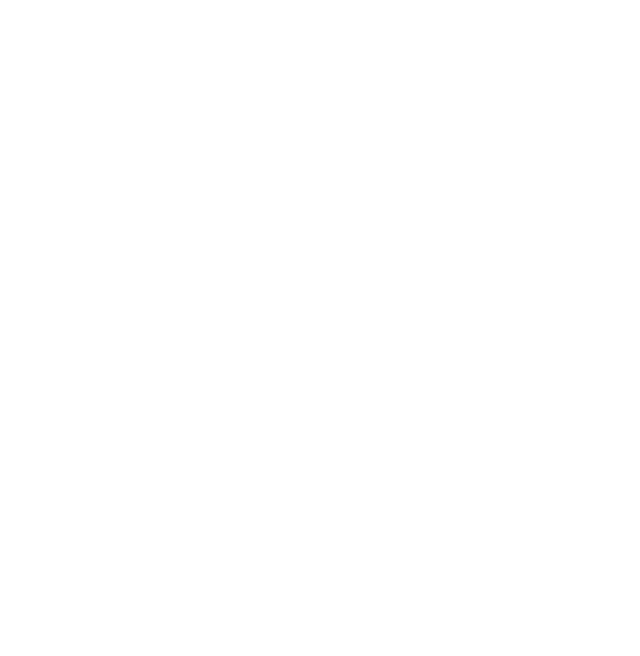
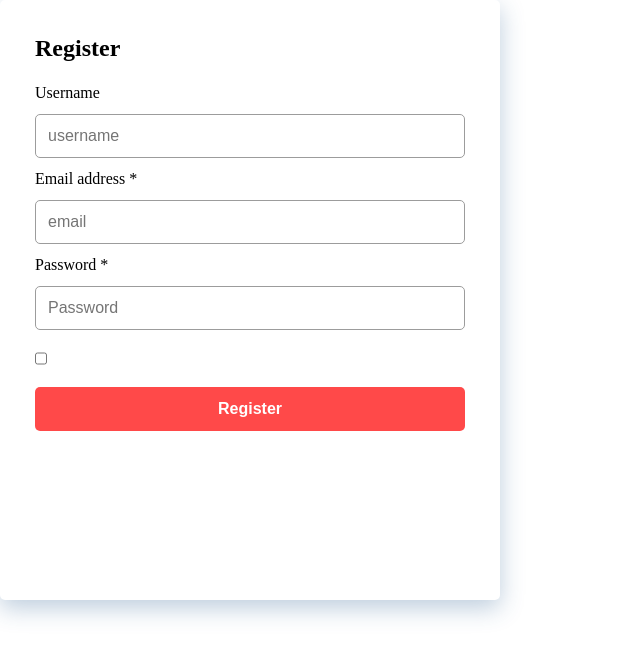
Before and after one commit to Noman-Nom/University-Course-Projects-, a React (Vite) app in the folder resturant-app/: page /signup in a window 1280 px wide. Before the commit this address had no page. Shown: the top 656 px of the page, without its empty margins (0-640 px from the left). Built offline with nearby package versions, Linux system fonts and the light colour scheme.

Commit message:
authenthication added

```diff
--- a/resturant-app/src/App.jsx
+++ b/resturant-app/src/App.jsx
@@ -12,6 +12,8 @@
 import AllFoodPage from './Pages/AllFoodPage/AllFoodPage'
 import AddNew from './Components/AddNew/AddNew'
 import CartPage from './Pages/CartPage/CartPage'
+import Login from './Components/Login/Login'
+import SignUp from './Components/SignUp/SignUp'
 
 const App = () => {
   return (
@@ -26,6 +28,8 @@
      <Route path='/food' element={<AllFoodPage/>} />
      <Route path='/addFood' element={<AddNew/>} />
      <Route path='/cart' element={<CartPage/>} />
+     <Route path='/login' element={<Login/>} />
+     <Route path='/signup' element={<SignUp/>} />
 
       </Routes>
       </BrowserRouter>
--- /dev/null
+++ b/resturant-app/src/Components/Login/Login.jsx
@@ -0,0 +1,71 @@
+import React, { useState } from 'react'
+import './Login.scss'
+import { useNavigate } from 'react-router'
+import Validation from '../../LoginValidation'
+import axios from 'axios'
+
+const Login = () => {
+
+  const navigate = useNavigate()
+  const [values, setValues] = useState({
+
+      email: "",
+      password: ""
+  })
+  const [error, setError] = useState([])
+
+
+  const handleInput = (e) => {
+
+
+    setValues((prev)=>({...prev, [e.target.name]: e.target.value}))
+}
+
+const handleSubmit = (e) => {
+
+  e.preventDefault()
+
+  setError(Validation(values))
+  if(error.email === "" && error.password === ""){
+      axios.post("http://localhost:8802/login", values)
+      .then(res =>{
+              if(res.data ==="success" ){
+
+                  navigate('/')
+              }else{
+                  alert('no record existed')
+              }
+      })
+      .catch(err =>{
+        console.log(err)
+      })
+    }
+
+}
+
+  return (
+    <form>
+      <div className="container">
+        <h2>Login</h2>
+        <label >Enter Email *</label>
+        <input onChange={handleInput} name='email' type="text" placeholder="Email or username" id="email" />
+
+        {error.email && <span>{error.email}</span>}
+        <label >Password *</label>
+        <input onChange={handleInput} name='password' type="text" placeholder="Password" id="password" />
+        {error.password && <span>{error.password}</span>}
+        <div className="check_inp">
+            <input type="checkbox" name="remember" id="rememberMe" />
+            <p>Remember me</p>
+
+        </div>
+
+        <button onClick={handleSubmit} type='submit' id="sign_in_btn">Login</button>
+        <p> <a href="#" target="_blank">Lost Your password?</a></p>
+    </div>
+
+    </form>
+  )
+}
+
+export default Login
--- /dev/null
+++ b/resturant-app/src/Components/Login/Login.scss
@@ -0,0 +1,63 @@
+
+
+.container {
+    display: flex;
+    flex-direction: column;
+    padding: 35px;
+    gap: 15px;
+    width: 500px;
+    height: 500px;
+    border-radius: 5px;
+    background-color: #fff;
+    box-shadow: 0px 8px 24px rgba(37,91, 143, 0.3);
+
+    h2{
+        margin-bottom: 10px;
+    }
+
+    input{
+        width: 100%;
+        padding: 12px;
+        font-size: 16px;
+        border-radius: 5px;
+        border: 1px solid #9c9c9c;
+        outline: 0;
+
+    }
+    p{
+        font-size: 14px;
+        cursor: pointer;
+        color: #3c3c3cb8;
+
+        a{
+            text-decoration: none;
+            color: #3c3c3cb8;
+        }
+    }
+
+    .check_inp{
+        display: flex;
+        gap: 5px;
+        margin-top: 10px;
+
+        input{
+            padding: 0;
+            width: 15px;
+            cursor: pointer;
+        }
+    }
+
+    button{
+        width: 100%;
+        padding: 13px;
+        font-weight: bold;
+        cursor: pointer;
+        font-size: 16px;
+        background-color: rgba(255, 0, 0, 0.712);
+        border: none;
+        color: white;
+        margin-top: 10px;
+        border-radius: 5px;
+
+    }
+}
--- a/resturant-app/src/Components/Navbar/Navbar.jsx
+++ b/resturant-app/src/Components/Navbar/Navbar.jsx
@@ -47,9 +47,7 @@
             <li><Link to='/food'>Foods</Link>
               <div />
             </li>
-            <li><Link>Services</Link>
-              <div />
-            </li>
+
             <li><Link to='/cart'>Cart Products</Link>
               <div />
             </li>
--- /dev/null
+++ b/resturant-app/src/Components/SignUp/SignUp.jsx
@@ -0,0 +1,64 @@
+import React from 'react'
+import './SignUp.scss'
+import Validation from '../../SignupValidation'
+import { useState } from 'react'
+import { useNavigate } from 'react-router'
+import axios from 'axios'
+const SignUp = () => {
+
+    const navigate = useNavigate()
+    const [values, setValues] = useState({
+        name:"",
+        email:"",
+        password:""
+    })
+
+    const [error, setError] = useState([])
+
+    const handleChange  = (e)=>{
+
+        setValues((prev)=>({...prev , [e.target.name]: e.target.value }))
+    }
+    const handleClick = (e)=>{
+        e.preventDefault()
+
+        setError(Validation(values))
+        if(error.name === "" && error.email === "" && error.password === ""){
+          axios.post("http://localhost:8802/signup", values)
+          .then(res =>{
+            navigate('/login')
+          })
+          .catch(err =>{
+            console.log(err)
+          })
+        }
+    }
+    console.log(values)
+  return (
+    <form>
+    <div className="container">
+<h2>Register</h2>
+<label >Username</label>
+<input name='name'  onChange={handleChange} type="text" placeholder="username" id="username" />
+{error.name && <span>{error.name}</span>}
+<label >Email address *</label>
+<input name='email'  onChange={handleChange} type="text" placeholder="email" id="email" />
+{error.email && <span>{error.email}</span>}
+<label >Password *</label>
+<input  name='password' onChange={handleChange} type="text" placeholder="Password" id="password" />
+{error.password && <span>{error.password}</span>}
+<div className="check_inp">
+   <input type="checkbox" name="remember" id="rememberMe" />
+
+
+</div>
+
+<button type='submit' onClick={handleClick} id="register_btn">Register</button>
+
+</div>
+
+</form>
+  )
+}
+
+export default SignUp
--- /dev/null
+++ b/resturant-app/src/Components/SignUp/SignUp.scss
@@ -0,0 +1,60 @@
+
+
+.container {
+    display: flex;
+    flex-direction: column;
+    padding: 35px;
+    gap: 12px;
+    width: 500px;
+    height: 600px;
+    border-radius: 5px;
+    background-color: #fff;
+    box-shadow: 0px 8px 24px rgba(37,91, 143, 0.3);
+
+    h2{
+        margin-bottom: 10px;
+    }
+
+    input{
+        width: 100%;
+        padding: 12px;
+        font-size: 16px;
+        border-radius: 5px;
+        border: 1px solid #9c9c9c;
+        outline: 0;
+
+    }
+
+
+    p{
+        font-size: 12px;
+        color: #3c3c3cb8;
+        cursor: pointer;
+    }
+
+    .check_inp{
+        display: flex;
+        gap: 5px;
+        margin-top: 10px;
+
+        input{
+            padding: 0;
+            width: 12px;
+         cursor: pointer;
+        }
+    }
+
+    button{
+        width: 100%;
+        padding: 13px;
+        font-weight: bold;
+        cursor: pointer;
+        font-size: 16px;
+        background-color: rgba(255, 0, 0, 0.712);
+        border: none;
+        color: white;
+        margin-top: 10px;
+    border-radius: 5px;
+
+    }
+}
--- /dev/null
+++ b/resturant-app/src/LoginValidation.js
@@ -0,0 +1,38 @@
+const Validation = (values)=>{
+
+    // console.log(values)
+    let error = {}
+
+    const email_pattern = /[a-z0-9._%+-]+@[a-z0-9.-]+\.[a-z]{2,4}$/
+    const password_pattern = /^(?=.*[a-zA-Z]).{6,}$/;
+
+
+    if (values.email === ""){
+
+        error.email = "Email Should not be empty"
+
+    }
+
+    else if (!email_pattern.test(values.email)){
+        error.email = "Email Didn't Match"
+    } else{
+        error.email = ""
+    }
+    if (values.password === ""){
+
+        error.password = "password Should not be empty"
+    }
+
+    else if (!password_pattern.test(values.password)){
+        error.password = " Password Didn't Match"
+    } else{
+        error.password = ""
+    }
+
+
+         return error
+}
+
+
+
+export default Validation
--- /dev/null
+++ b/resturant-app/src/SignupValidation.js
@@ -0,0 +1,34 @@
+const Validation = (values) => {
+//   console.log( "values = ", values)
+  let error = {};
+
+  const email_pattern = /[a-z0-9._%+-]+@[a-z0-9.-]+\.[a-z]{2,4}$/;
+  const password_pattern = /^(?=.*[a-zA-Z]).{6,}$/;
+
+  if (values.name === "") {
+    error.name = "name Should not be empty";
+
+  } else {
+    error.name = "";
+  }
+
+
+  if (values.email === "") {
+    error.email = "Email Should not be empty";
+  } else if (!email_pattern.test(values.email)) {
+    error.email = "Email Didn't Match";
+  } else {
+    error.email = "";
+  }
+  if (values.password === "") {
+    error.password = "password Should not be empty";
+  } else if (!password_pattern.test(values.password)) {
+    error.password = " Password Didn't Match";
+  } else {
+    error.password = "";
+  }
+
+  return error;
+};
+
+export default Validation;
```
